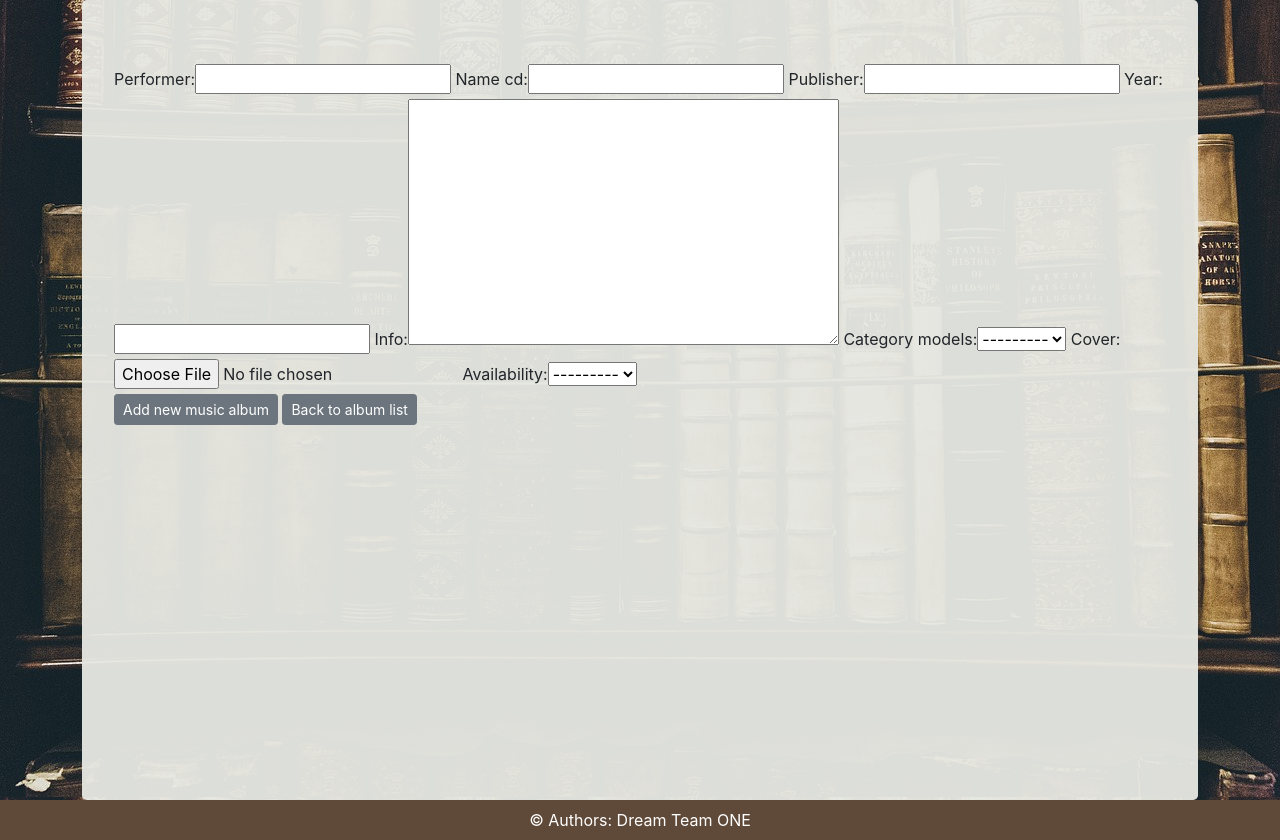
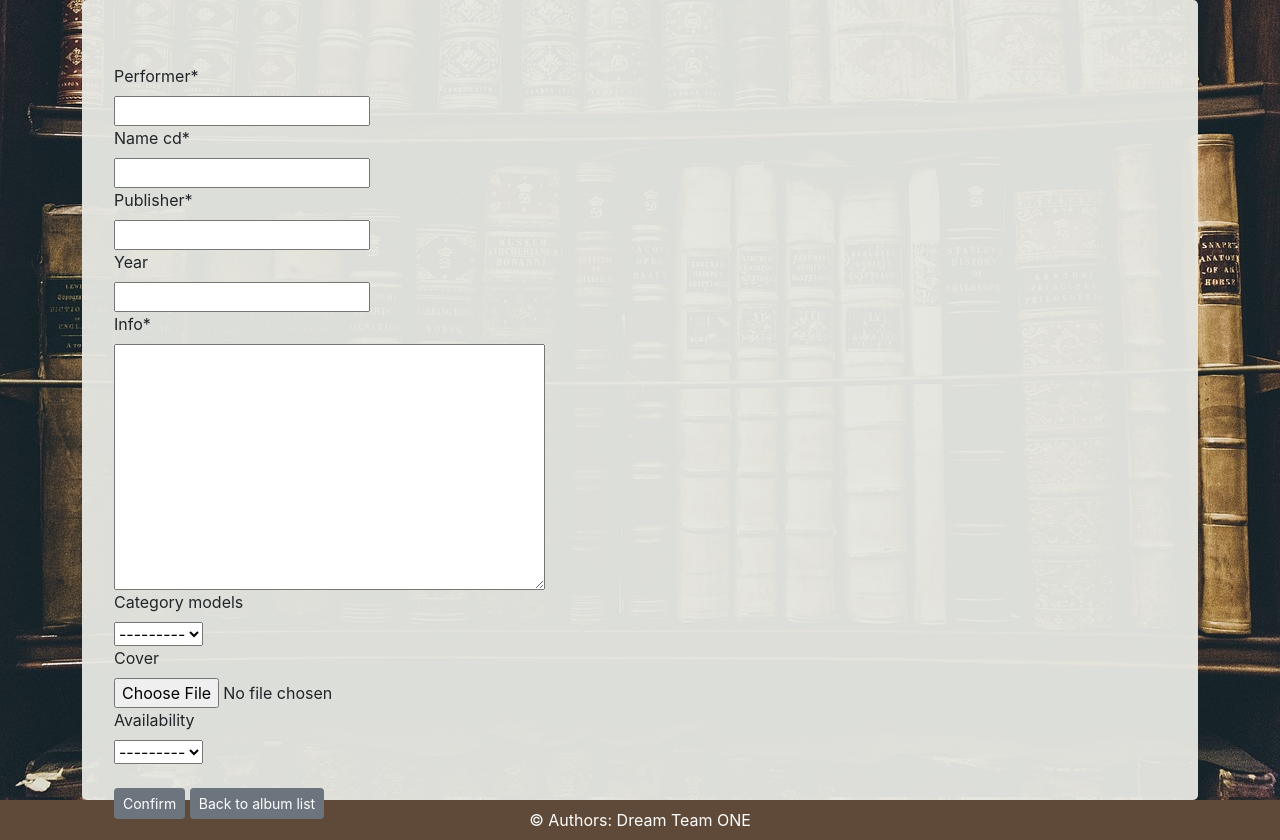
Before and after one commit to SDAgrupa1/house-library, a Django app: page /music/new/ in a window 1280 px wide. Shown: the part 56-896 px from the top of the page. Run offline with Django 3.2, Linux system fonts and the light colour scheme; data that the repository does not hold is empty; some libraries are stand-ins or nearby versions.

Commit message:
NC-front: Cosmetic updates.

```diff
--- a/music_collection/music/templates/cd_music_form.html
+++ b/music_collection/music/templates/cd_music_form.html
@@ -1,17 +1,17 @@
 {% extends 'base.html' %}
 {% load static %}
+{% load crispy_forms_tags %}
 {% block title %}New Music Album{% endblock %}
 {% block content %}
-<section>
-    <div>
+<section style="width:930px">
     <form method="POST" enctype="multipart/form-data">
     {% csrf_token %}
-        {{ form }}
+    {{ form|crispy }}
+        <br>
         <div>
-                <button type="submit" class="btn btn-secondary btn-sm">Add new music album</button>
+            <button type="submit" class="btn btn-secondary btn-sm">Confirm</button>
             {% include 'redirect-album-list.html' %}
         </div>
     </form>
-    </div>
 </section>
 {% endblock %}
--- a/music_collection/music/urls.py
+++ b/music_collection/music/urls.py
@@ -7,9 +7,9 @@ app_name = 'music-urls'
 urlpatterns = [
     path('cds/', views.CdTemplateView.as_view(), name='list-of-cds'),
     path('cds/<id>/', views.cds_dynamic_lookup_view, name='cd-bio'),
-    path('rate/',views.rate_music, name='rate'),
+    path('rate/', views.rate_music, name='rate'),
     path('all_music_albums/', all_music_albums, name='all_music_albums'),
     path('new/', views.new_music_album, name='new'),
-    path('edit/<int:id>', views.edit_music_album, name='edit'),
-    path('delete/<int:id>', views.delete_music_album, name='delete')
+    path('edit/<int:id>/', views.edit_music_album, name='edit'),
+    path('delete/<int:id>/', views.delete_music_album, name='delete'),
 ]
--- a/music_collection/music/views.py
+++ b/music_collection/music/views.py
@@ -44,7 +44,7 @@ def new_music_album(request):
 
     if form.is_valid():
         form.save()
-        return redirect(CdTemplateView)
+        return redirect('music-urls:list-of-cds')
     return render(request, 'cd_music_form.html', {'form': form})
 
 
```
Also changed, not shown: music_collection/music/templates/sure.html (+8 -4 lines). Lines whose indentation alone changed are shown as unchanged.
